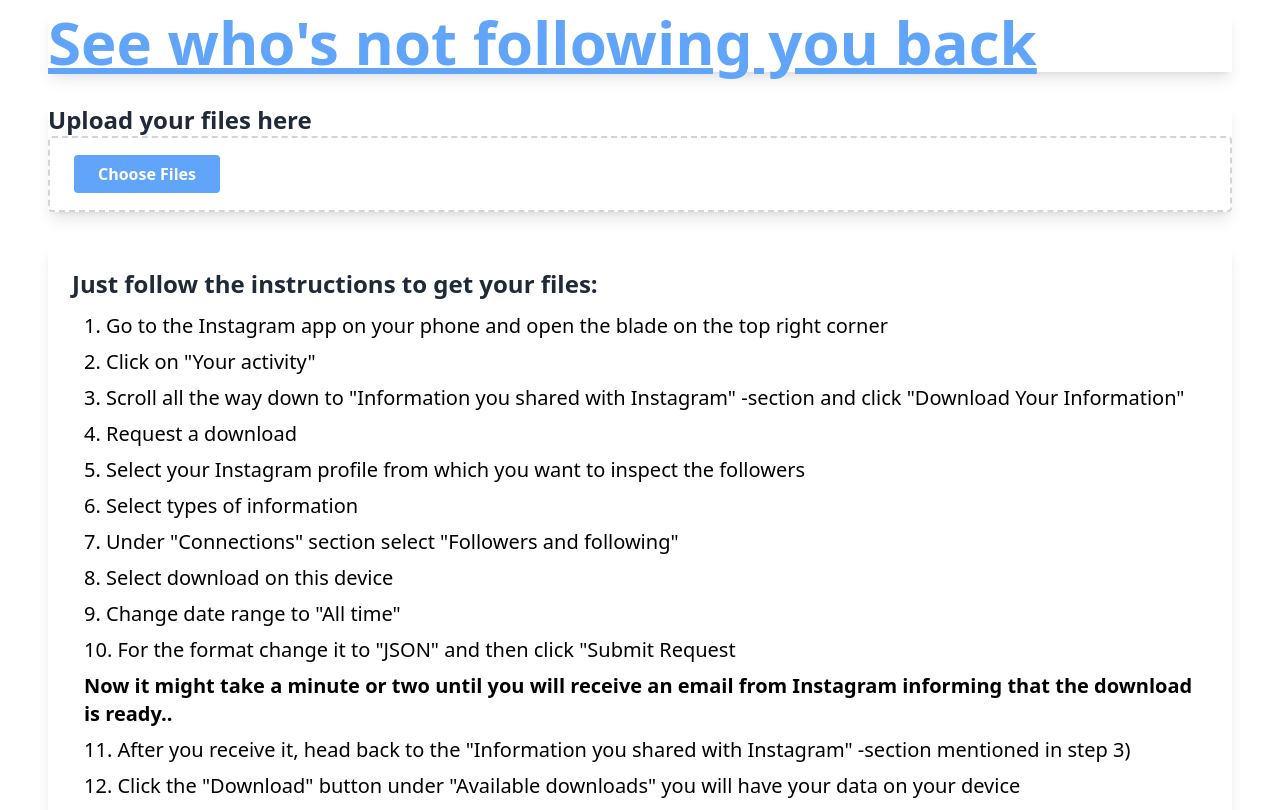
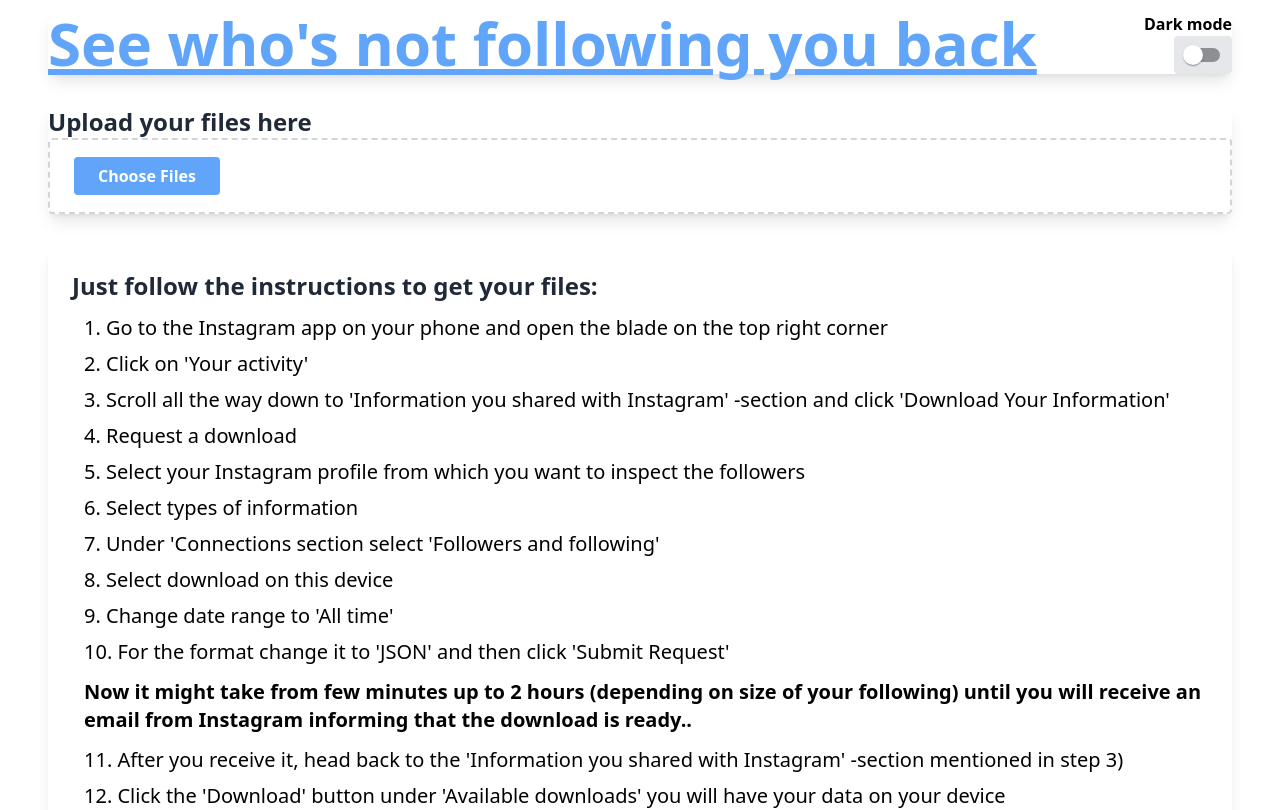
Before and after one commit to j4yc0b/followers_react, a React (Create React App) app: page / in a window 1280 px wide. Shown: the top 810 px of the page. Built offline with nearby package versions, Linux system fonts and the light colour scheme.

Commit message:
dark mode implemented, ListGeneric implemented, zip input not working yet

```diff
--- a/src/App.jsx
+++ b/src/App.jsx
@@ -1,32 +1,30 @@
-import React, { useState } from 'react';
-import { BrowserRouter as Router, Route, Routes } from 'react-router-dom';
-import List from './Components/List';
-import Header from './Components/Header';
-import Upload from './Components/Upload';
-import AccountsTable from './Components/AccountsTable';
-import './styles/tailwind.css';
+import React, { useState } from "react";
+import { BrowserRouter as Router, Route, Routes } from "react-router-dom";
+import List from "./Components/List";
+import ListGeneric from "./Components/ListGeneric";
+import Header from "./Components/Header";
+import Upload from "./Components/Upload";
+import AccountsTable from "./Components/AccountsTable";
+import "./styles/tailwind.css";
+import DarkMode from "./Components/DarkMode";
 
 function App() {
-
   const [hasError, setHasError] = useState(false);
 
   return (
-    <section className="mx-12">
+    <section className="mx-12 dark:bg-gray-800 dark:text-white">
       <Router>
-        <Header/>
+        <Header />
         <Routes>
           <Route
-              path="/" element={
-                <>
-                  <Upload
-                  setHasError={setHasError}
-                  />
-                  <List
-                   hasError={hasError}
-                  />
-                </>
-              }
-            />
+            path="/"
+            element={
+              <>
+                <Upload setHasError={setHasError} />
+                <ListGeneric hasError={hasError} />
+              </>
+            }
+          />
           <Route path="/accounts" element={<AccountsTable />} />
         </Routes>
       </Router>
--- /dev/null
+++ b/src/Components/DarkMode.jsx
@@ -0,0 +1,23 @@
+import { Switch } from "@mui/material";
+import React, { useState, useEffect } from "react";
+
+const DarkMode = () => {
+  const [darkMode, setDarkMode] = useState(false);
+
+  useEffect(() => {
+    if (darkMode) {
+      document.documentElement.classList.add("dark");
+    } else {
+      document.documentElement.classList.remove("dark");
+    }
+  }, [darkMode]);
+
+  return (
+    <Switch
+      onChange={() => setDarkMode(!darkMode)}
+      className="p-2 bg-gray-200 dark:bg-gray-800 text-black dark:text-white rounded float-right"
+    ></Switch>
+  );
+};
+
+export default DarkMode;
--- a/src/Components/Header.jsx
+++ b/src/Components/Header.jsx
@@ -1,18 +1,25 @@
-import { useNavigate } from 'react-router-dom';
-import { Button, Container, Typography } from '@mui/material';
+import { useNavigate } from "react-router-dom";
+import DarkMode from "./DarkMode";
 
 function Header() {
+  const navigate = useNavigate();
+  const handleClick = () => navigate("/");
 
-  const navigate = useNavigate();
-  const handleClick = () => navigate('/');
-
-    return(
-        <header className="shadow-lg mt-3">
-          <a onClick={handleClick} className="">
-            <h1 className="header hover:text-blue-700 hover:underline hover:cursor-pointer">See who's not following you back</h1>
-          </a>
-      </header>
-    );
+  return (
+    <header className="shadow-lg mt-3 dark:bg-gray-800 dark:text-white">
+      <div className="flex items-center justify-between">
+        <a onClick={handleClick} className="">
+          <h1 className="header hover:text-blue-700 hover:underline hover:cursor-pointer">
+            See who's not following you back
+          </h1>
+        </a>
+        <div className="font-bold">
+          <p>Dark mode</p>
+          <DarkMode />
+        </div>
+      </div>
+    </header>
+  );
 }
 
 export default Header;
--- /dev/null
+++ b/src/Components/ListGeneric.jsx
@@ -0,0 +1,56 @@
+import propTypes from "prop-types";
+
+function ListGeneric(props) {
+  return (
+    <div className="p-6 bg-white rounded-lg shadow-lg dark:bg-gray-800 dark:text-white">
+      <h3 className="smallheader mb-3">{props.name}</h3>
+      <ol className="list-decimal list-inside space-y-2 pl-3 text-xl">
+        {props.listItems.map((item, key) => (
+          <li
+            className={`${props.hasError && key === 12 ? "text-3xl border-red-500 bg-red-100" : "border-gray-300"}`}
+          >
+            {item}
+            {key === 9 && (
+              <p className="font-bold my-3">
+                Now it might take from few minutes up to 2 hours (depending on
+                size of your following) until you will receive an email from
+                Instagram informing that the download is ready..
+              </p>
+            )}
+          </li>
+        ))}
+      </ol>
+      <h4 className="smallheader my-4 dark:bg-gray-800 text-black dark:text-white">
+        And you will see a list of people not following you back!
+      </h4>
+    </div>
+  );
+}
+
+ListGeneric.propTypes = {
+  name: propTypes.string,
+  hasError: propTypes.bool,
+  listItems: propTypes.array,
+};
+
+ListGeneric.defaultProps = {
+  name: "Just follow the instructions to get your files:",
+  hasError: false,
+  listItems: [
+    "Go to the Instagram app on your phone and open the blade on the top right corner",
+    " Click on 'Your activity'",
+    "Scroll all the way down to 'Information you shared with Instagram' -section and click 'Download Your Information'",
+    "Request a download",
+    "Select your Instagram profile from which you want to inspect the followers",
+    "Select types of information",
+    "Under 'Connections section select 'Followers and following'",
+    "Select download on this device",
+    "Change date range to 'All time'",
+    "For the format change it to 'JSON' and then click 'Submit Request'",
+    "After you receive it, head back to the 'Information you shared with Instagram' -section mentioned in step 3)",
+    "Click the 'Download' button under 'Available downloads' you will have your data on your device",
+    "Now just navigate to the downloaded folder and choose the followers_1.json and following.json files from within the folder",
+  ],
+};
+
+export default ListGeneric;
--- a/src/Components/Upload.jsx
+++ b/src/Components/Upload.jsx
@@ -1,24 +1,25 @@
-import propTypes from 'prop-types'
-import FileUpload from './FileUpload';
+import propTypes from "prop-types";
+import FileUpload from "./FileUpload";
 
-function Upload({setHasError}) {
-
-    return(
+function Upload({ setHasError }) {
+  return (
     <div className="shadow-lg bg-white my-8 border-dotted border-black">
       <h3 className="smallheader">Upload your files here</h3>
       <FileUpload
         setHasError={setHasError}
-                 followersFileName="followers_1.json" followingFileName="following.json" />
+        followersFileName="followers_1.json"
+        followingFileName="following.json"
+      />
     </div>
   );
 }
 
 Upload.propTypes = {
-    setHasError: propTypes.bool
-}
+  setHasError: propTypes.bool,
+};
 
 Upload.defaultProps = {
-    setHasError: false
-}
+  setHasError: false,
+};
 
-export default Upload
+export default Upload;
--- a/src/styles/tailwind.css
+++ b/src/styles/tailwind.css
@@ -4,28 +4,41 @@
 @tailwind utilities;
 
 * {
-    font-family: system-ui, -apple-system, BlinkMacSystemFont, "Segoe UI", Roboto, "Helvetica Neue", Arial, "Noto Sans", sans-serif, "Apple Color Emoji", "Segoe UI Emoji", "Segoe UI Symbol", "Noto Color Emoji";
+  font-family:
+    system-ui,
+    -apple-system,
+    BlinkMacSystemFont,
+    "Segoe UI",
+    Roboto,
+    "Helvetica Neue",
+    Arial,
+    "Noto Sans",
+    sans-serif,
+    "Apple Color Emoji",
+    "Segoe UI Emoji",
+    "Segoe UI Symbol",
+    "Noto Color Emoji";
+  background-color: gray-800;
 }
 
 @layer components {
-.header {
-        @apply text-6xl font-bold text-blue-400 underline;
+  .header {
+    @apply text-6xl font-bold text-blue-400 underline dark:bg-gray-800;
   }
 
   .smallheader {
-        @apply text-2xl font-bold text-gray-800;
+    @apply text-2xl font-bold text-gray-800 dark:bg-gray-800 dark:text-white;
   }
 
   .button {
-        @apply px-6 py-2 font-bold bg-blue-400 text-white rounded hover:bg-blue-800
+    @apply px-6 py-2 font-bold bg-blue-400 text-white rounded hover:bg-blue-800;
   }
 
   .submitbutton {
-    @apply px-6 py-2 ml-2 font-bold bg-green-400 text-white rounded hover:bg-green-800
+    @apply px-6 py-2 ml-2 font-bold bg-green-400 text-white rounded hover:bg-green-800;
   }
 
   .link {
-    @apply hover:text-blue-700 hover:underline hover:cursor-pointer
+    @apply hover:text-blue-700 hover:underline hover:cursor-pointer;
   }
-
 }
--- a/tailwind.config.js
+++ b/tailwind.config.js
@@ -1,7 +1,7 @@
 /** @type {import('tailwindcss').Config} */
 module.exports = {
-  purge: ['./src/**/*.{js,jsx,ts,tsx}', './public/index.html'],
-  darkMode: false, // or 'media' or 'class'
+  purge: ["./src/**/*.{js,jsx,ts,tsx}", "./public/index.html"],
+  darkMode: "class", // or 'class'
   theme: {
     extend: {},
   },
@@ -9,4 +9,4 @@
     extend: {},
   },
   plugins: [],
-}
+};
```
Also changed, not shown: src/Components/AccountsTable.jsx (+11 -10 lines), src/Components/FileUpload.jsx (+19 -31 lines), jsconfig.json (indentation only). Lines whose indentation alone changed are shown as unchanged.
